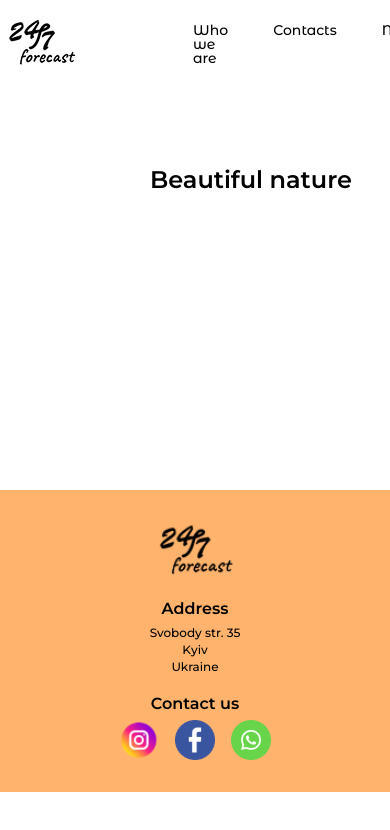
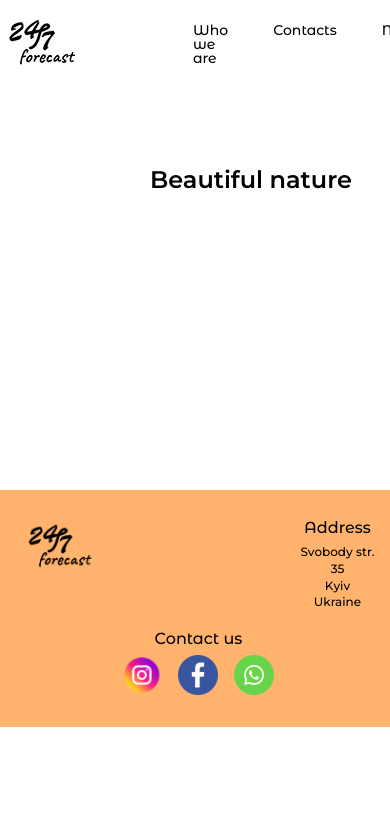
Before and after one commit to Andrii-Avramenko/dailyForecast, a React (Vite) app: page / in a window 390 px wide. Shown: the top 830 px of the page. Built offline with nearby package versions, Linux system fonts and the light colour scheme; no server answers.

Commit message:
адаптив

```diff
--- a/src/components/Footer/Footer.jsx
+++ b/src/components/Footer/Footer.jsx
@@ -12,6 +12,8 @@ import {
     SocialList,
     SocialItem,
     SocialIcon,
+    LogoLink,
+    Box,
   } from './Footer.styled';
 
 function Footer() {
@@ -19,7 +21,10 @@ function Footer() {
         <>
     <Container>
       <ContentWrapper>
+      <Box>
+      <LogoLink>
         <Logo src={logo} alt="24/7 Forecast" />
+        </LogoLink>
 
         <Section>
           <Title>Address</Title>
@@ -29,7 +34,7 @@ function Footer() {
             Ukraine
           </AddressText>
         </Section>
-
+      </Box>
         <Section>
           <Title>Contact us</Title>
           <SocialList>
--- a/src/components/Footer/Footer.styled.jsx
+++ b/src/components/Footer/Footer.styled.jsx
@@ -23,7 +23,6 @@ export const ContentWrapper = styled.div`
   padding: 0 20px;
   display: flex;
   flex-direction: column;
-  align-items: center;
   text-align: center;
   gap: 20px;
 
@@ -41,17 +40,31 @@ export const ContentWrapper = styled.div`
   }
 `;
 
-export const Logo = styled.img`
+export const LogoLink = styled.a`
   width: 90px;
   height: auto;
   object-fit: contain;
+`
+
+export const Logo = styled.img`
+ display: block;
+  width: 100%;
+  height: auto;
+  object-fit: contain;
 `;
+
+export const Box = styled.div`
+  display: flex;
+  column-gap: 200px;
+  justify-content: flex-start;
+`
 
 export const Section = styled.div`
   display: flex;
   flex-direction: column;
   align-items: center;
   gap: 8px;
+
 
   @media (min-width: 1024px) {
     align-items: flex-start;
@@ -61,9 +74,9 @@ export const Section = styled.div`
 
 export const Title = styled.h4`
   margin: 0;
-  font-family: ${props => props.theme.fonts.main};
+  font-family: ${props => props.theme.fonts.secondary};
   font-size: 16px;
-  font-weight: ${props => props.theme.fontWeights.bold};
+  font-weight: ${props => props.theme.fontWeights.normal};
   color: ${props => props.theme.colors.black};
 
   @media (min-width: 768px) {
```
